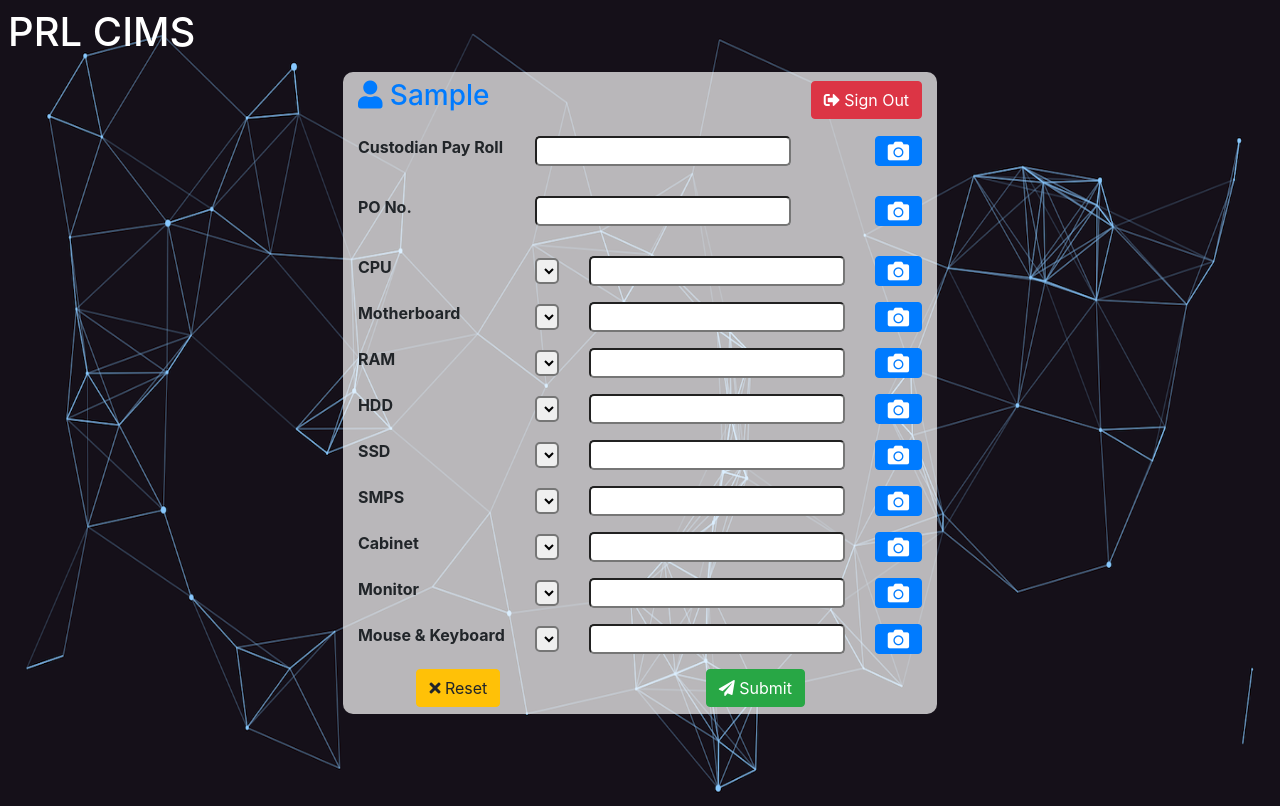
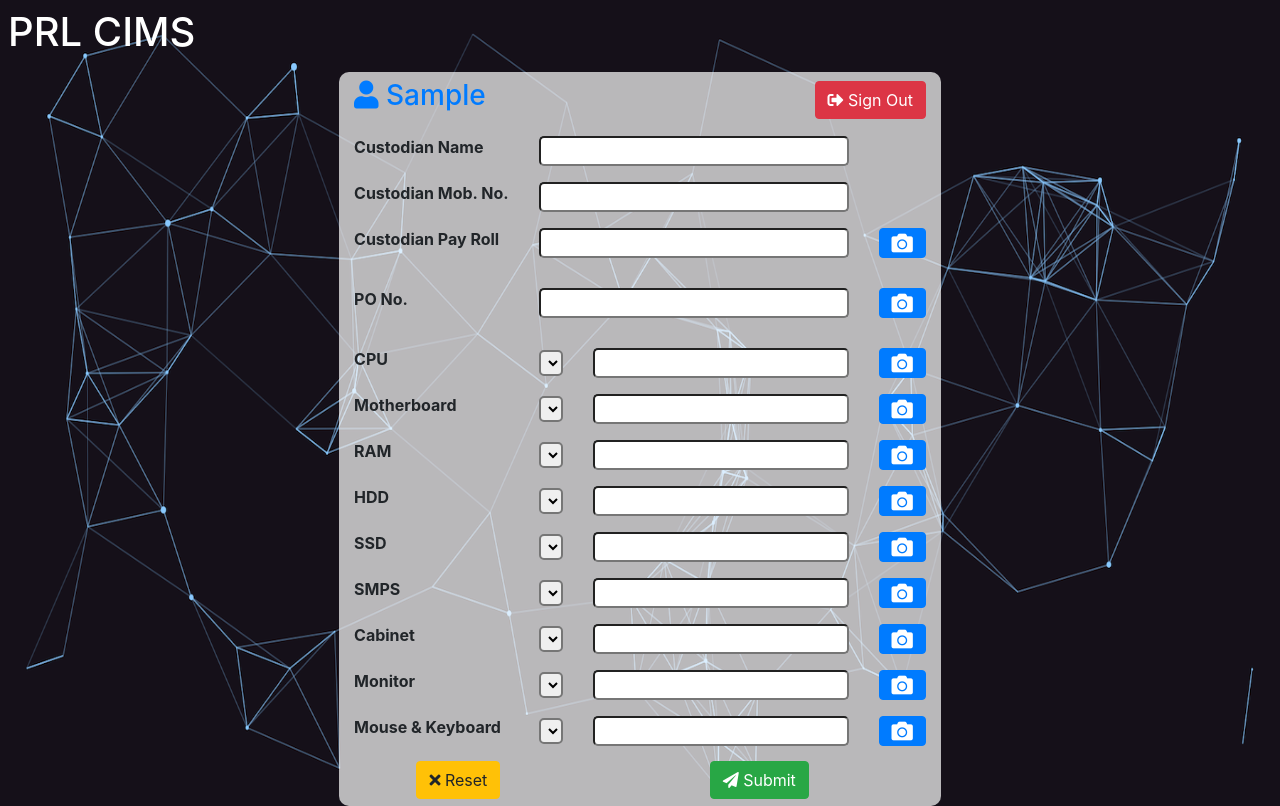
Before and after one commit to Dishendramishra/CIMS, a Flask app: page /form in a window 1280 px wide. Run offline with Flask 2, Linux system fonts and the light colour scheme; the visitor is signed in with stand-in values (Sample User, id 1); data that the repository does not hold is empty; some libraries are stand-ins or nearby versions.

Commit message:
added new fields

```diff
--- a/python-server/app.py
+++ b/python-server/app.py
@@ -203,6 +203,6 @@ if __name__ == '__main__':
     app.run(
         host="0.0.0.0",
         port=443,
-        # debug=True,
+        debug=True,
         ssl_context=('cert.pem', 'key.pem')
     )
--- a/python-server/templates/form.html
+++ b/python-server/templates/form.html
@@ -69,8 +69,16 @@
             {% endblock %}
         </tr>
         <tr>
+            <td><label>Custodian Name</label></td>
+            <td colspan="2"><input type="text" id="custodian-name" class="w-100"></td>
+        </tr>
+        <tr>
+            <td><label>Custodian Mob. No.</label></td>
+            <td colspan="2"><input type="text" id="custodian-mobile" class="w-100" oninput="this.value = this.value.replace(/[^0-9]/g, '').replace(/(\..*?)\..*/g, '$1');" /></td>
+        </tr>
+        <tr>
             <td><label>Custodian Pay Roll</label></td>
-            <td colspan="2"><input  oninput="validateCustodian(this)" style="text-transform: uppercase" type="text" name="" id="custodian" data-identifer="qrcode-input"></td>
+            <td colspan="2"><input  class="w-100" oninput="validateCustodian(this)" style="text-transform: uppercase" type="text" name="" id="custodian" data-identifer="qrcode-input"></td>
             <td><button onclick="scanCode(this)" class="scan-qr-btn fa fa-camera fa-lg btn btn-primary " data-input="custodian"></button></td>
         </tr>
             <td colspan="3">
@@ -80,7 +88,7 @@
             </td>
         <tr>
             <td><label>PO No.</label></td>
-            <td colspan="2"><input oninput="validatePONumber(this)" style="text-transform: uppercase" type="text" name="" id="po-number" data-identifer="qrcode-input"></td>
+            <td colspan="2"><input class="w-100" oninput="validatePONumber(this)" style="text-transform: uppercase" type="text" name="" id="po-number" data-identifer="qrcode-input"></td>
             <td><button onclick="scanCode(this)" class="scan-qr-btn fa fa-camera fa-lg btn btn-primary " data-input="po-number"></button></td>
         </tr>
         </tr>
@@ -105,7 +113,7 @@
         <tr>
             <td> <label>Motherboard</label> </td>
             <td>
-                <select id="motherboard_list">
+                <select id="motherboard_list" class="w-100">
                     {% for motherboard in  motherboard_list %}
                     <option value="{{ motherboard }}">{{ motherboard }}</option>
                     {% endfor %}
@@ -117,7 +125,7 @@
         <tr>
             <td> <label>RAM</label> </td>
             <td>
-                <select id="ram_list">
+                <select id="ram_list" class="w-100">
                     {% for ram in  ram_list %}
                     <option value="{{ ram }}">{{ ram }}</option>
                     {% endfor %}
@@ -129,7 +137,7 @@
         <tr>
             <td> <label>HDD</label> </td>
             <td>
-                <select id="harddisk_list">
+                <select id="harddisk_list" class="w-100">
                     {% for harddisk in  harddisk_list %}
                     <option value="{{ harddisk }}">{{ harddisk }}</option>
                     {% endfor %}
@@ -141,7 +149,7 @@
         <tr>
             <td> <label>SSD</label> </td>
             <td>
-                <select id="harddisk_list">
+                <select id="harddisk_list" class="w-100">
                     {% for harddisk in  harddisk_list %}
                     <option value="{{ harddisk }}">{{ harddisk }}</option>
                     {% endfor %}
@@ -153,7 +161,7 @@
         <tr>
             <td> <label>SMPS</label> </td>
             <td>
-                <select id="smps_list">
+                <select id="smps_list" class="w-100">
                     {% for smps in  smps_list %}
                     <option value="{{ smps }}">{{ smps }}</option>
                     {% endfor %}
@@ -165,7 +173,7 @@
         <tr>
             <td> <label>Cabinet</label> </td>
             <td>
-                <select id="cabinet_list">
+                <select id="cabinet_list" class="w-100">
                     {% for cabinet in  cabinet_list %}
                     <option value="{{ cabinet }}">{{ cabinet }}</option>
                     {% endfor %}
@@ -177,7 +185,7 @@
         <tr>
             <td> <label>Monitor</label> </td>
             <td>
-                <select id="monitor_list">
+                <select id="monitor_list" class="w-100">
                     {% for monitor in  monitor_list %}
                     <option value="{{ monitor }}">{{ monitor }}</option>
                     {% endfor %}
@@ -189,7 +197,7 @@
         <tr>
             <td> <label>Mouse & Keyboard</label> </td>
             <td>
-                <select id="mousekey_list">
+                <select id="mousekey_list" class="w-100">
                     {% for mousekey in  mousekey_list %}
                     <option value="{{ mousekey }}">{{ mousekey }}</option>
                     {% endfor %}
@@ -286,20 +294,22 @@
         reset_input_color();
 
         data = {
-            "custodian"     :   $("#custodian").val(),
-            "po-number"     :   $("#po-number").val(),
-            "cpu"           :   [ $("#cpu_list").val(),         $("#cpu").val() ],
-            "motherboard"   :   [ $("#motherboard_list").val(), $("#motherboard").val() ],
-            "ram"           :   [ $("#ram_list").val(),         $("#ram").val() ],
-            "hdd"           :   [ $("#harddisk_list").val(),    $("#hdd").val() ],
-            "ssd"           :   [ $("#harddisk_list").val(),    $("#ssd").val() ],
-            "smps"          :   [ $("#smps_list").val(),        $("#smps").val() ],
-            "cabinet"       :   [ $("#cabinet_list").val(),     $("#cabinet").val() ],
-            "monitor"       :   [ $("#monitor_list").val(),     $("#monitor").val() ],
-            "mousekey"      :   [ $("#mousekey_list").val(),    $("#mousekey").val() ],
-            "deo"           :   "{{current_user.username}}",  // getting username from flask
+            "custodian"         :   $("#custodian").val(),
+            "custodian-name"    :   $("#custodian-name").val(),
+            "custodian-mobile"  :   $("#custodian-mobile").val(),
+            "po-number"         :   $("#po-number").val(),
+            "cpu"               :   [ $("#cpu_list").val(),         $("#cpu").val() ],
+            "motherboard"       :   [ $("#motherboard_list").val(), $("#motherboard").val() ],
+            "ram"               :   [ $("#ram_list").val(),         $("#ram").val() ],
+            "hdd"               :   [ $("#harddisk_list").val(),    $("#hdd").val() ],
+            "ssd"               :   [ $("#harddisk_list").val(),    $("#ssd").val() ],
+            "smps"              :   [ $("#smps_list").val(),        $("#smps").val() ],
+            "cabinet"           :   [ $("#cabinet_list").val(),     $("#cabinet").val() ],
+            "monitor"           :   [ $("#monitor_list").val(),     $("#monitor").val() ],
+            "mousekey"          :   [ $("#mousekey_list").val(),    $("#mousekey").val() ],
+            "deo"               :   "{{current_user.username}}",  // getting username from flask
         }
-
+        console.log(data);
         sendData("/add_data", "POST", JSON.stringify(data))
     }
 
```
